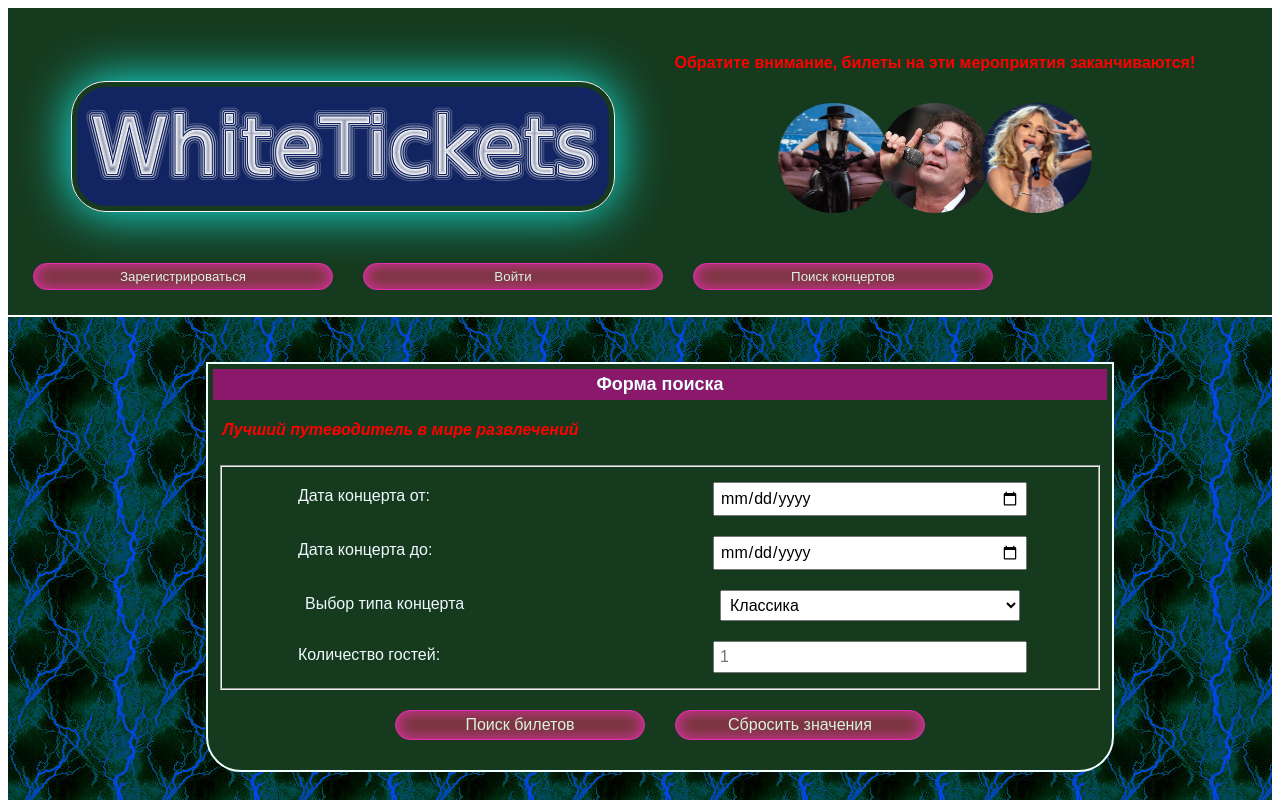
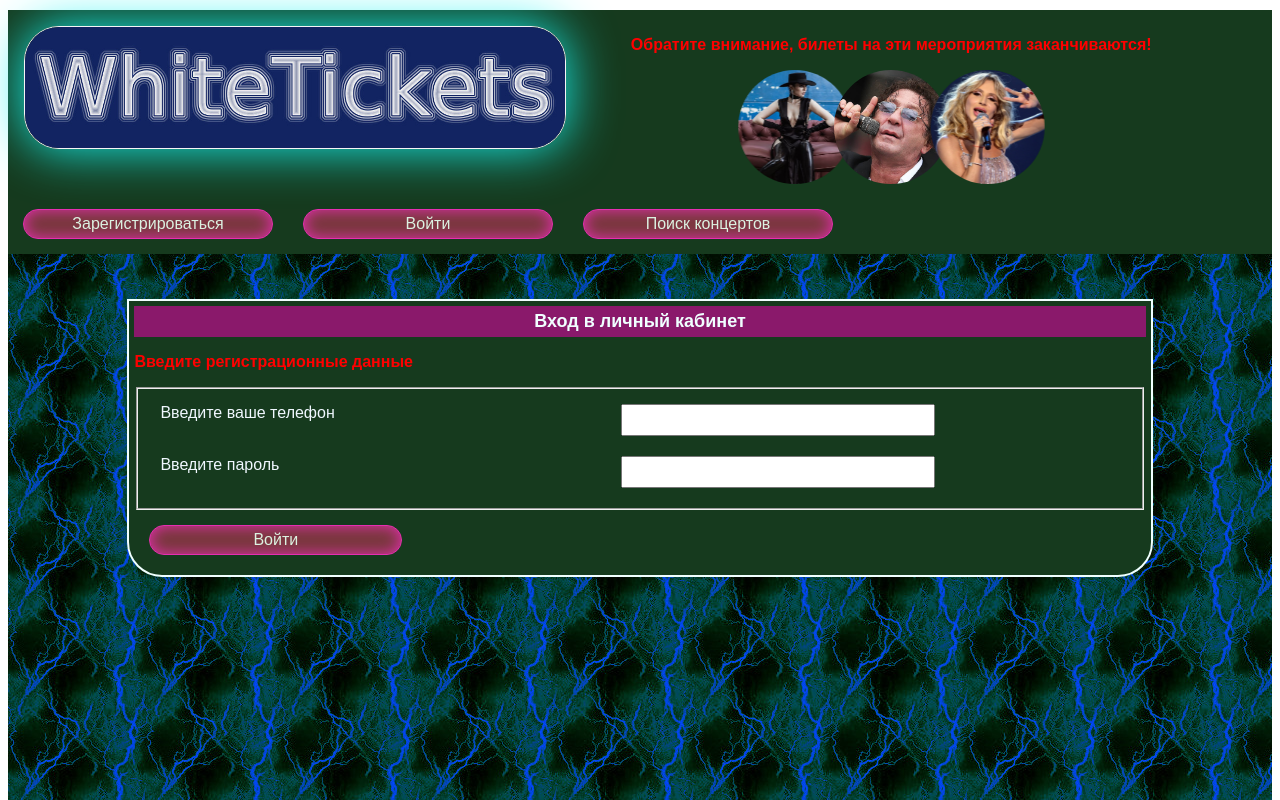
Before and after one commit to Ilyushenkov/react, a React (Create React App) app: page /login in a window 1280 px wide. Shown: the top 800 px of the page. Built offline with nearby package versions, Linux system fonts and the light colour scheme.

Commit message:
New changelist

```diff
--- a/package.json
+++ b/package.json
@@ -8,6 +8,7 @@
     "@testing-library/user-event": "^13.5.0",
     "react": "^17.0.2",
     "react-dom": "^17.0.2",
+    "react-router-dom": "^6.2.1",
     "react-scripts": "5.0.0",
     "web-vitals": "^2.1.2"
   },
--- a/public/index.html
+++ b/public/index.html
@@ -7,50 +7,11 @@
     <title>WhiteTickets - лучший путеводитель в мире развлечений</title>
   </head>
   <body>
-  <header>
-    <div class="row_align">
-      <div class="color_red row_item"><p> </p>
-        <a href="index.html"><img src="image/logo.jpeg" alt="WhiteTickets" class="test-0-logo"></a>
-      </div>
-      <div class="color_red row_item"><p class="center">Обратите внимание, билеты на эти мероприятия заканчиваются!</p>
-        <div id="stars" class="row_align_nowrap">
-          <img src="image/maruf.jpg" alt="Маруф" class="test-1-logo" id="maruv">
-          <img src="image/leps.jpg" alt="Лепс" class="test-1-logo" id="leps">
-          <img src="image/loboda.png" alt="Лобода" class="test-1-logo" id="loboda">
-        </div>
-      </div>
-    </div>
-      <div className="row_align" id="top_menu">
-
-      </div>
-  </header>
-
 
 
   <div id="root" class="show">
-      <div class='colomn_align'>
-      <div id='error' class='row_item width100 error'></div>
-      <div class='screen row_item width100'></div>
-      <div class='screen row_item width100'></div>
-      <div class='screen row_item width100 hidden'></div>
-      <div class='screen row_item width100'></div>
-      <div class='screen row_item width100'></div>
 
-      <div class='screen row_item width100'></div>
-
-
-      <div class='screen row_item width100'></div>
-      <div class='screen row_item width100'></div>
-  <nav id="navigation" class="row_align_left"></nav>
-
-      </div>
   </div>
 
-
-
-  <footer>
-    <div class="test-0-phone">&#9990;  8 (800) 289-20-10</div>
-
-  </footer>
   </body>
 </html>
--- a/public/style/master.css
+++ b/public/style/master.css
@@ -1,7 +1,6 @@
 /*Оформление шаблона*/
 body *:not(a){
 font-family: sans-serif;
-padding: 5px;
 }
 body {
     height: 100vh;
@@ -15,8 +14,15 @@ header{
     background: #163a1e;
     grid-row: 1/2;
 }
+main{
+    min-height: 70vh;
+    padding-top: 45px;
+    padding-bottom: 45px;
+    align-items: center;
+}
 input, select{
 max-width: 300px;
+    padding: 5px;
 }
 #head_im{
     display: flex;
@@ -38,7 +44,7 @@ max-width: 300px;
         flex-direction: column;
         align-items: center;
     grid-row: 2/3;
-    padding-top: 15px;
+
 }
 section{
     width: 80%;
@@ -57,10 +63,11 @@ h1{
     font-size: large;
     background: #8a196b;
     margin: 0;
+    padding: 5px;
 }
 footer{
 	background: #163a1e;
-	grid-row: 3/4;
+	padding: 15px;
 }
 #stars{
    justify-content: center;
@@ -146,7 +153,7 @@ footer{
     display: flex;
     flex-direction: row;
     flex-wrap: wrap;
-    justify-content: center;
+
 }
 .row_align_nowrap{
    display: flex;
@@ -182,6 +189,7 @@ footer{
     list-style-type: none;
     background: #78373c;
     margin: 15px;
+    padding: 5px;
     text-align: center;
     border-radius: 25px;
     box-shadow: inset 0 0 15px #e62fb1;
@@ -482,6 +490,7 @@ footer{
     color: black;
     text-align: center;
     margin-top: 15px;
+    margin-bottom: 15px;
     min-width: 300px;
     max-width: 600px;
     width: 50%;
--- a/src/App.js
+++ b/src/App.js
@@ -1,12 +1,20 @@
-import Search from "./components/search";
+
+import {Routes, Route, Link} from "react-router-dom";
+import SearchPage from "./components/pages/search_page";
+import Auth from "./components/pages/auth";
+import Registeration from "./components/pages/registeration";
 
 function App() {
 
 
   return (<div>
+            <Routes>
+                <Route path={'/'} element={<SearchPage/>}/>
+                <Route path={'/register'} element={<Registeration/>}/>
+                <Route path={'/login'} element={<Auth/>}/>
+            </Routes>
 
-<Search/>
-</div>
+        </div>
   );
 }
 
--- /dev/null
+++ b/src/components/footer.jsx
@@ -0,0 +1,12 @@
+import React from 'react';
+
+const Footer = () => {
+    return (
+        <footer>
+            <div className="test-0-phone">&#9990;  8 (800) 289-20-10</div>
+
+        </footer>
+    );
+};
+
+export default Footer;
--- /dev/null
+++ b/src/components/header.jsx
@@ -0,0 +1,33 @@
+import React from 'react';
+import registr from "../action/registr";
+import login from "../action/login";
+import search from "../action/search";
+import {Link} from "react-router-dom";
+
+const Header = () => {
+    return (
+        <header>
+            <div className="row_align">
+                <div className="color_red row_item">
+                    <a href="index.html"><img src="../../image/logo.jpeg" alt="WhiteTickets" className="test-0-logo"/></a>
+                </div>
+                <div className="color_red row_item"><p className="center">Обратите внимание, билеты на эти мероприятия
+                    заканчиваются!</p>
+                    <div id="stars" className="row_align_nowrap">
+                        <img src="../../image/maruf.jpg" alt="Маруф" className="test-1-logo" id="maruv"/>
+                            <img src="../../image/leps.jpg" alt="Лепс" className="test-1-logo" id="leps"/>
+                                <img src="../../image/loboda.png" alt="Лобода" className="test-1-logo" id="loboda"/>
+                    </div>
+                </div>
+            </div>
+
+            <div className="row_align" id="top_menu">
+                <Link to={'/register'}><input type={'button'} value={'Зарегистрироваться'} key={6} className={'row_item button'}/></Link>
+                <Link to={'/login'}><input type={'button'} value={'Войти'} key={77} className={'row_item button'}/></Link>
+                <Link to={'/'}><input type={'button'} value={'Поиск концертов'} key={76} className={'row_item button'}/></Link>
+            </div>
+        </header>
+    );
+};
+
+export default Header;
--- /dev/null
+++ b/src/components/pages/auth.jsx
@@ -0,0 +1,19 @@
+import React from 'react';
+import Header from "../header";
+import Footer from "../footer";
+import Login from "../login";
+
+const Auth = () => {
+    return (
+        <div>
+            <Header/>
+            <main>
+                <div id={'error'} className={'error'}></div>
+                <Login/>
+            </main>
+            <Footer/>
+        </div>
+    );
+};
+
+export default Auth;
--- /dev/null
+++ b/src/components/pages/registeration.jsx
@@ -0,0 +1,19 @@
+import React from 'react';
+import Header from "../header";
+import Footer from "../footer";
+import Registr from "../registr";
+
+const Registeration = () => {
+    return (
+        <div>
+            <Header/>
+            <main>
+                <div id={'error'} className={'error'}></div>
+                <Registr/>
+            </main>
+            <Footer/>
+        </div>
+    );
+};
+
+export default Registeration;
--- /dev/null
+++ b/src/components/pages/search_page.jsx
@@ -0,0 +1,19 @@
+import React from 'react';
+import Header from "../header";
+import Search from "../search";
+import Footer from "../footer";
+
+const SearchPage = () => {
+    return (
+        <div>
+            <Header/>
+            <main>
+                <div id={'error'} className={'error'}></div>
+                <Search/>
+            </main>
+            <Footer/>
+        </div>
+    );
+};
+
+export default SearchPage;
--- a/src/components/search.jsx
+++ b/src/components/search.jsx
@@ -5,7 +5,7 @@ import nav_button from "./nav_button";
 global.guest_list=[1, 0, 0, 0, 0, 0, 0, 0]
 
 const Search = () => {
-    document.getElementsByClassName('screen')[0].style.display='block'
+    //document.getElementsByClassName('screen')[0].style.display='block'
     let element_start=useRef()
     let element_finish=useRef()
     let element_type=useRef()
--- a/src/index.js
+++ b/src/index.js
@@ -1,22 +1,12 @@
 import React from 'react';
-import ReactDOM, {render} from 'react-dom';
+import ReactDOM from 'react-dom';
 import App from "./App";
-import registr from "./action/registr";
-import login from "./action/login";
-import search from "./action/search";
-
-
+import {BrowserRouter} from "react-router-dom";
 
 
 ReactDOM.render(
-<App/>,
-
-  document.getElementsByClassName('screen')[0]
+    <BrowserRouter>
+<App/>
+    </BrowserRouter>,
+  document.getElementById('root')
 );
-render([<input type={'button'} value={'Зарегистрироваться'} key={6} className={'row_item'}
-    onClick={()=>registr()} className={'button'}/>,
-        <input type={'button'} value={'Войти'} key={77} className={'row_item'}
-        onClick={()=>login()} className={'button'}/>,
-            <input type={'button'} value={'Поиск концертов'} key={76} className={'row_item'}
-                   onClick={()=>search()} className={'button'}/>],
-    document.getElementById('top_menu'))
```
Also changed, not shown: 1 other file (tests, documents, lock files or other folders).
